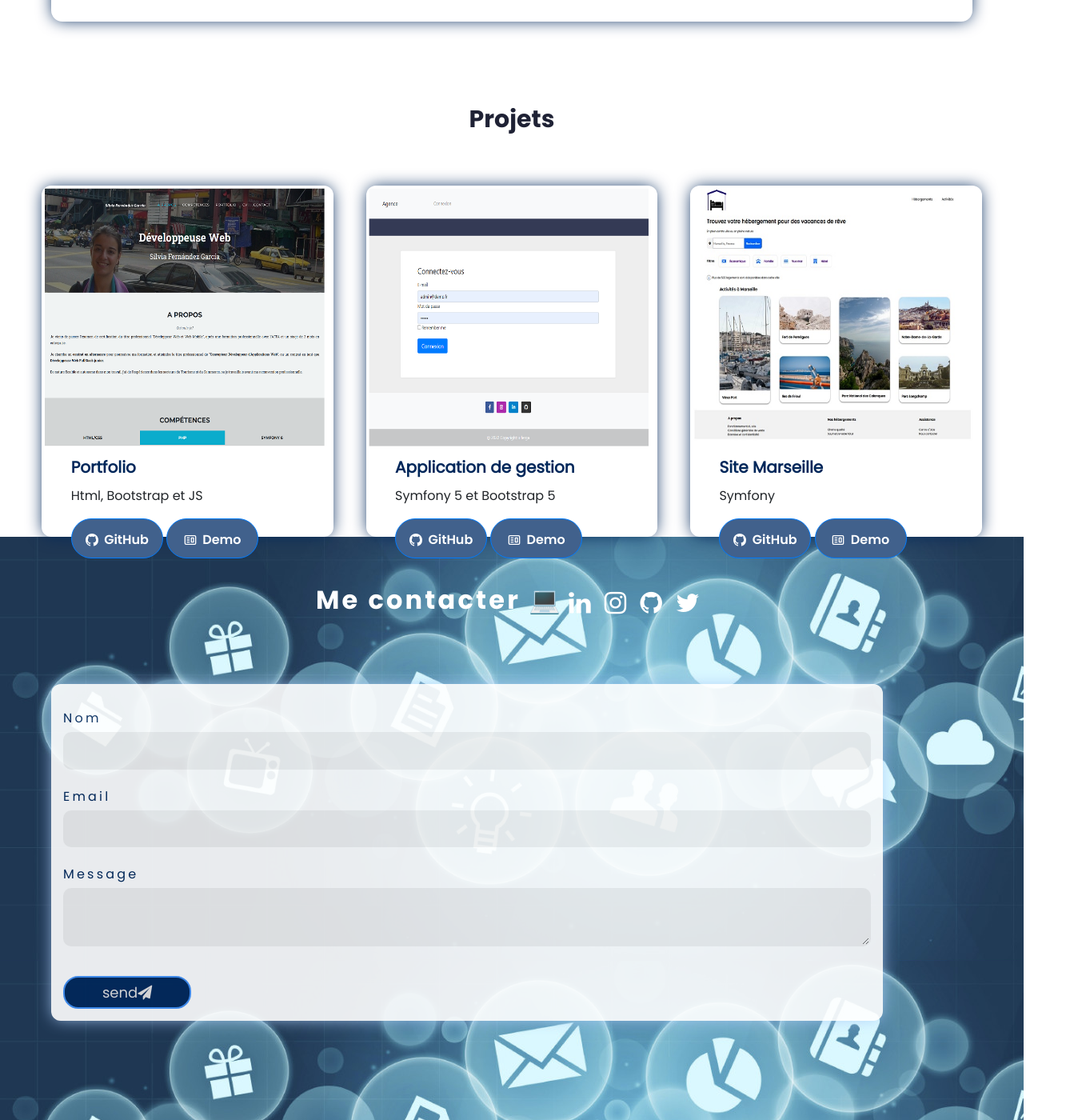
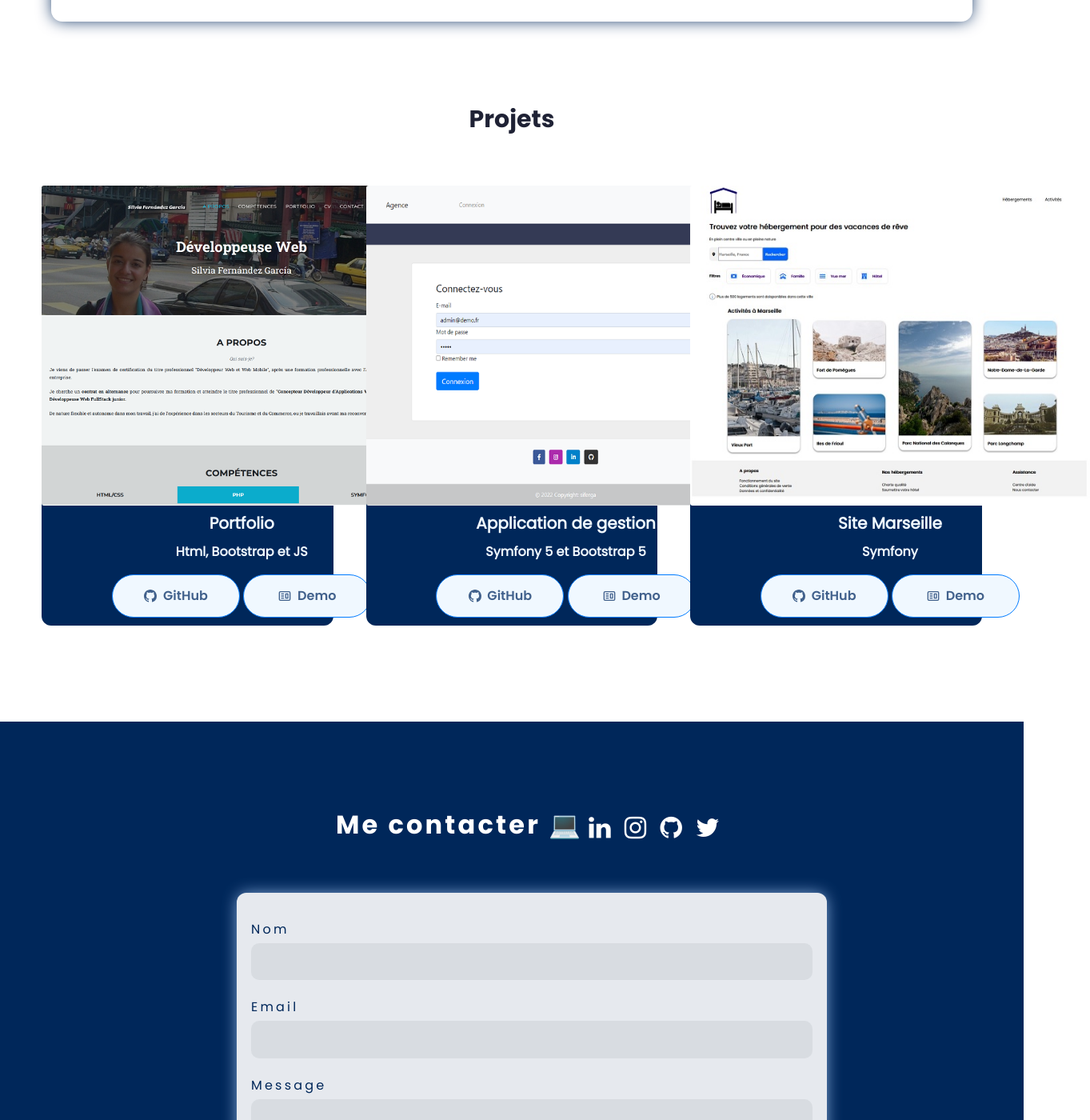
Before and after one commit to siferga/mon-app, a React (Create React App) app: page / in a window 1280 px wide. Shown: the part 1360-2760 px from the top of the page at 80% size, 1363 px wide, since content can reach past the window. Built offline with nearby package versions, Linux system fonts and the light colour scheme; a web font is replaced by a local one.

Commit message:
mise à jour

```diff
--- a/src/App.css
+++ b/src/App.css
@@ -1,4 +1,4 @@
-:root{
+/*:root{
   --light-blue : #04C3FF;
   --light-blue-shadow:  rgb(69 211 255 / 27%);
   --sea-green: #0ABEAD;
@@ -17,4 +17,4 @@
   --toast-shadow:  #9c9c9ce3;
   --toast-success: #0CBFAE;
   --loader-color: #0CBFAE
-}
+}*/
--- a/src/PortfolioContainer/ContactMe/ContactMe.css
+++ b/src/PortfolioContainer/ContactMe/ContactMe.css
@@ -1,21 +1,22 @@
 .main-container {
-  background-image: url("../../assets/ContactMe/mailz.jpeg");
+  /*background-image: url("../../assets/ContactMe/mailz.jpeg");*/
   min-height: 100vh;
-  /*margin: 120px 0 100px 0;
+  margin: 120px 0 100px 0;
   padding: 50px 0px 80px 50px;
-  background-color: #00275A;*/
+  background-color: #00275A;
 }
 
 .central-form {
     display: flex;
     flex-direction: column;
-    /*margin: 0 auto;*/
+    margin: 0 auto;
     justify-content: center;
-    /*align-items: center;*/
+    align-items: center;
 }
 
 .central-form h2 {
   color: #fff;
+  /*color: #00275A;*/
   font-family: "Poppins Bold";
   letter-spacing: 0.2rem;
   display: flex;
@@ -25,20 +26,19 @@
 
 /*Form*/
 .back-form {
-  width: 50%;
-  margin: 0 auto;
-    /*justify-content: center;*/
+  width: 60%;
+  margin-top: 50px;
+  justify-content: center;
   align-items: center;
 }
 
 .central-form form {
-  width: auto;
+  /*width: auto;*/
   box-shadow: 0 0 2px 1px white;
   display: flex;
-  padding: 15px;
+  padding: 18px;
   justify-content: center;
   flex-direction: column;
-    margin-top: -52px;
   opacity: 0.9;
   background-color: white;
   box-shadow: 0 0px 20px -2px #a8cbf8;
@@ -87,8 +87,7 @@ form button {
     background-color: #00275A;
     font-size: 18px;
     width: 160px;
-    align-items: center;
-    justify-content: center;
+
 }
 form button:hover {
     background-color: #1f2235;
@@ -111,7 +110,7 @@ button .load image {
 .col i:hover {
     transform: scale(1.5);
 }
-
+/*
 @media screen and (max-width: 1500px) {
   .back-form {
       display: flex;
@@ -122,13 +121,14 @@ button .load image {
     letter-spacing: 0.2rem;
     margin-bottom: 8%;
   }
+  form {
+      flex: 0.9;
+  }
   .back-form {
     width: 90%;
     /*margin: 0 auto;*/
-}
-  form {
-      flex: 0.9;
-  }
+  /*}
+
 
 }
 
@@ -146,4 +146,4 @@ button .load image {
 
 }
 
-}
+}*/
--- a/src/PortfolioContainer/Projects/ProjectCards.js
+++ b/src/PortfolioContainer/Projects/ProjectCards.js
@@ -21,12 +21,10 @@ export default function ProjectCards(props) {
         {"\n"}
         {"\n"}
 
-
         {!props.isBlog && props.demoLink && (
           <Button
             href={props.demoLink}
             target="_blank"
-
           >
             <CgWebsite /> &nbsp;
             {"Demo"}
--- a/src/PortfolioContainer/Projects/Projects.css
+++ b/src/PortfolioContainer/Projects/Projects.css
@@ -1,68 +1,82 @@
 .project-container{
     display: flex;
     flex-direction: column;
+    /*justify-content: center;*/
+    align-items: center;
+    margin: 100px 0 30px 0;
+
+}
+/*.project-heading{
     justify-content: center;
     align-items: center;
-    margin: 100px 0 0 0;
-}
-.project-heading{
-    justify-content: center;
-    align-items: center;
-}
+}*/
 
 .project-card-container {
     display:flex;
     justify-content: space-around;
     width: 95%;
+}
 
-}
+/*project-card represents each individual project container*/
 .project-card {
     width: 30%;
     display: flex;
     flex-direction: row;
     border-radius: 12px;
-    box-shadow: 0 0px 20px -2px #00275A;
+    /*justify-content: center;*/
+    align-items: center;
+    /*box-shadow: 0 0px 20px -2px #00275A;*/
+    /*color azul de fondo*/
+    background-color: #00275A;
 
 }
 /*project's pictures */
 .card-img{
-    width: 98%;
-    height: 75%;
-    padding: 1%;
-    text-align: center;
+    width: 500px;
+    height: 400px;
+    /*padding: 1%;*/
+    align-items: center;
+
+
 
 }
+/*project's descriptions card*/
 .card-body{
     padding: 0 10% 0 10%;
     align-items: center;
+    text-align: center;
     margin: 10px 0 10px 0;
-
 }
 .card-title.h5{
-    color: #00275A;
+    /*color: #00275A;*/
+    color: aliceblue;
     font-weight: bold;
 }
+.card-text{
+    /*color: #00275A;*/
+    color: aliceblue;
+    font-weight: bold;
+}
+
 .btn-info{
 margin-top: 10%;
 }
 
 .btn-primary{
-    color: white;
-    background-color:#41618c;
+    color: #41618c;
+    background-color:aliceblue;
 
 }
-
 .btn-primary:hover{
     background-color: #00275A;
 }
 /*TABLET*/
-@media only screen and (max-width: 1450px) {
+/*@media only screen and (max-width: 1450px) {
     .btn-primary{
         width:115px;
         height:50px;
     }
-}
-
+}*/
 
 
 /*PORTABLE*/
@@ -92,10 +106,6 @@ margin-top: 10%;
         width: 100%;
     }
 
-    .btn-primary{
-        color: white;
-        background-color:#41618c;
-    }
 }
 @media only screen and (min-width: 2090px) {
     .project-card {
--- a/src/utilities/ScreenHeading/ScreenHeading.css
+++ b/src/utilities/ScreenHeading/ScreenHeading.css
@@ -23,20 +23,3 @@
     width: 180px;
     margin: 10px 0 0 0;
 }
-/*.seperator-line{
-    height: 2px;
-    width: 100%;
-    background-color: #1f2235;
-}*/
-/*.seperator-blob{
-    height: 10px;
-    width: 100%;
-    position: relative;
-    display: flex;
-    justify-content: center;
-}*/
-.seperator-blob div{
-    width: 35px;
-    border-radius: 10px;
-    background-color: var(--dark-orange);
-}
--- a/src/utilities/ScreenHeading/ScreenHeading.js
+++ b/src/utilities/ScreenHeading/ScreenHeading.js
@@ -15,9 +15,7 @@ export default function ScreenHeading(props) {
         <div></div>
       )}
       <div className="heading-seperator">
-        <div className="seperator-line"></div>
         <div className="seperator-blob">
-          <div></div>
         </div>
       </div>
     </div>
--- a/src/utilities/commonUtils.js
+++ b/src/utilities/commonUtils.js
@@ -1,7 +1,8 @@
 import Home from '../PortfolioContainer/Home/Home';
 import AboutMe from '../PortfolioContainer/AboutMe/AboutMe';
+import Projects from '../PortfolioContainer/Projects/Projects';
 import ContactMe from '../PortfolioContainer/ContactMe/ContactMe';
-import Projects from '../PortfolioContainer/Projects/Projects';
+
 
 
 export const TOTAL_SCREENS = [
```
Also changed, not shown: src/PortfolioContainer/AboutMe/AboutMe.js (+3 -4 lines), src/images/20.jpg (deleted), 1 other file (tests, documents, lock files or other folders). Lines whose indentation alone changed are shown as unchanged.
